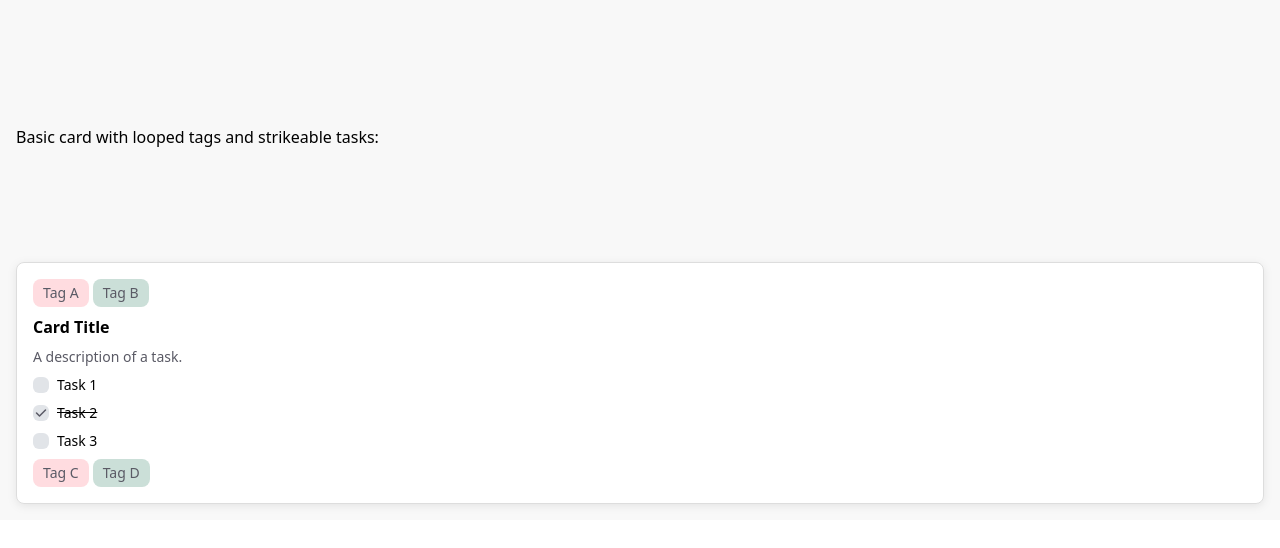
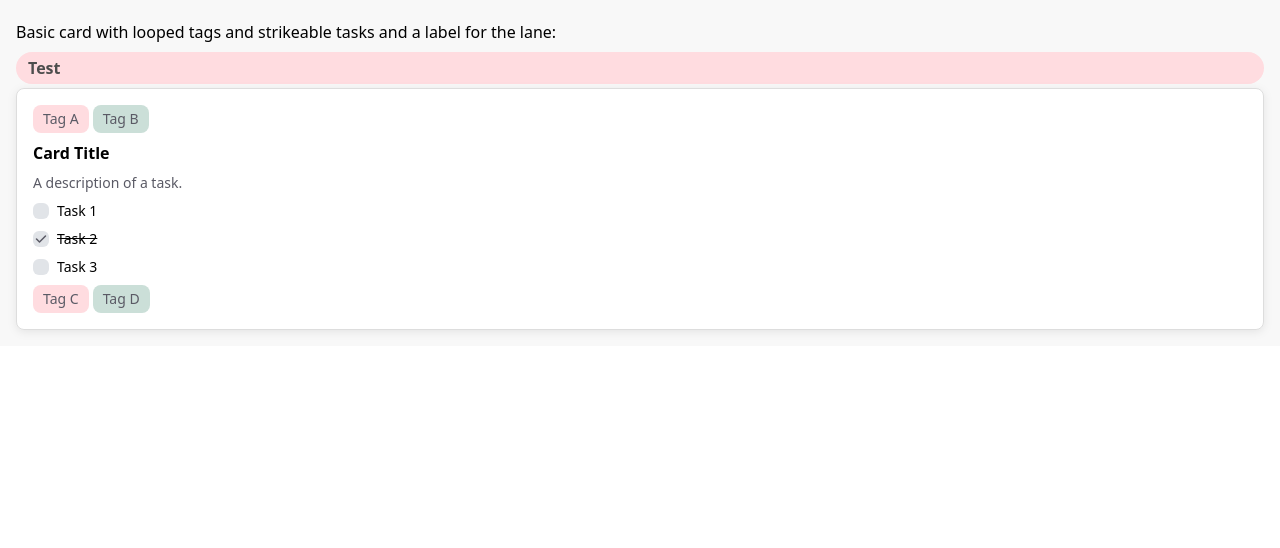
Before and after one commit to ShubhamS021/dailyplanner_react, a React (Create React App) app: page / in a window 1280 px wide. Shown: the top 548 px of the page. Built offline with nearby package versions, Linux system fonts and the light colour scheme.

Commit message:
feat: basic implementation of label

```diff
--- a/src/components/App/App.tsx
+++ b/src/components/App/App.tsx
@@ -1,10 +1,14 @@
+import { colors } from '../../theme/colors';
 import { CardComponent } from './Card/Card';
+import { LabelComponent } from './Label/Label';
 
 export const App = () => {
     return (
         <main className="bg-[#F8F8F8] p-4">
             <div className="grid grid-rows-2 gap-1 items-center">
-                Basic card with looped tags and strikeable tasks:
+                Basic card with looped tags and strikeable tasks and a label for
+                the lane:
+                <LabelComponent color={colors.rose} text="Test" />
                 <CardComponent
                     title="Card Title"
                     description="A description of a task."
--- /dev/null
+++ b/src/components/App/Label/Label.tsx
@@ -0,0 +1,15 @@
+export interface LabelProps {
+    color: string;
+    text: string;
+}
+
+export const LabelComponent = (props: LabelProps) => {
+    return (
+        <div
+            className={`text-base text-[#4d4d4d] px-3 py-1 rounded-[20px] font-semibold`}
+            style={{ backgroundColor: props.color }}
+        >
+            {props.text}
+        </div>
+    );
+};
```
Also changed, not shown: 1 other file (tests, documents, lock files or other folders).
